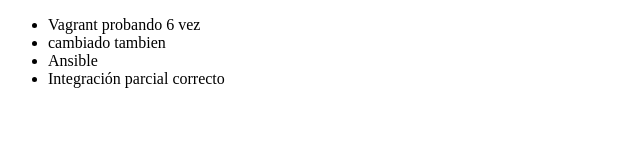
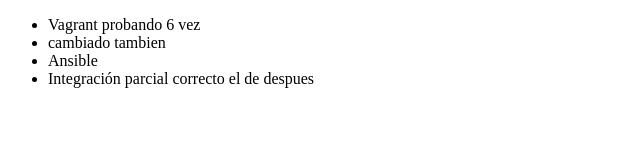
Before and after one commit to Lighger/ejemplo, a plain HTML site: page index.html in a window 1280 px wide. Shown: the full height of the page, 0-640 px from the left. Drawn offline with Linux system fonts and the light colour scheme.

Commit message:
cambie la ultima lista antes de seguir con la quinta lista

```diff
--- a/index.html
+++ b/index.html
@@ -12,7 +12,7 @@
           <li> Vagrant probando 6 vez</li>
           <li> cambiado tambien </li>
           <li> Ansible </li>
-          <li> Integración parcial correcto</li>
+          <li> Integración parcial correcto el de despues</li>
 
      </ul>
 </body>
```
